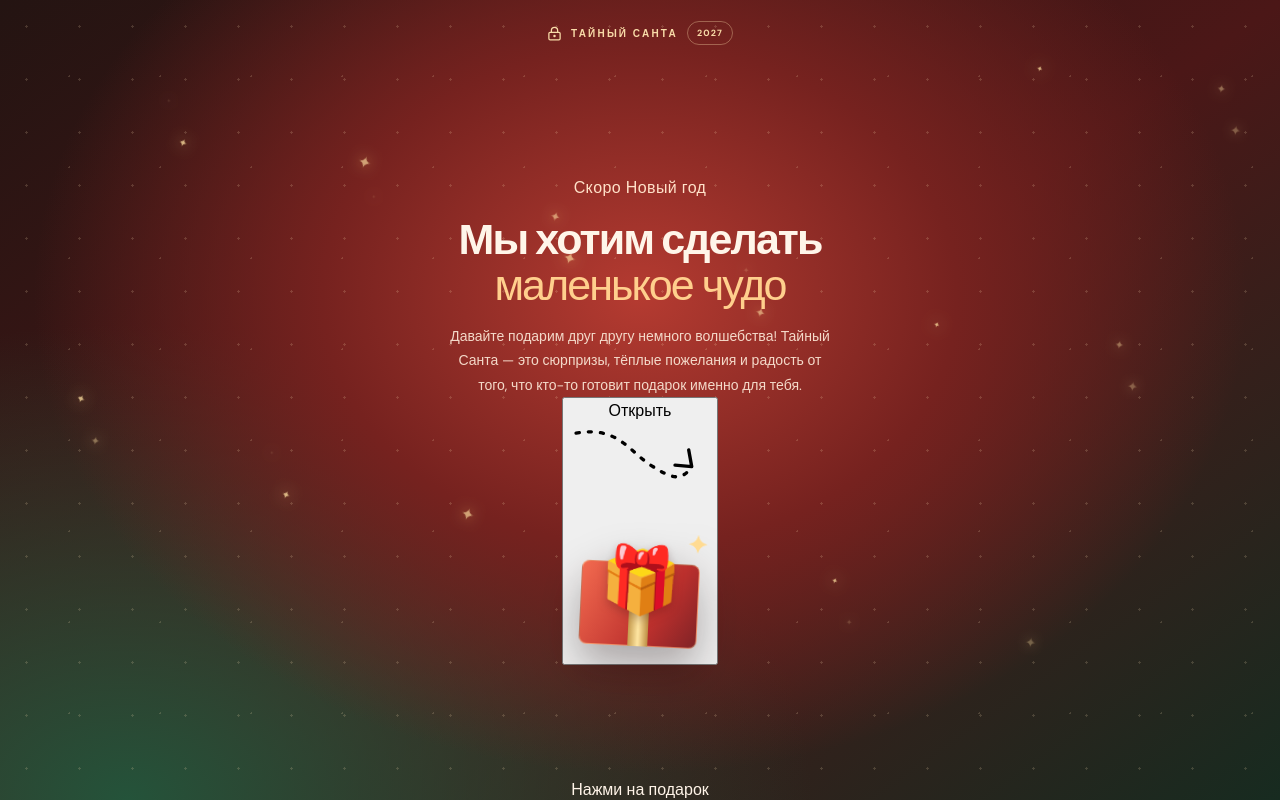
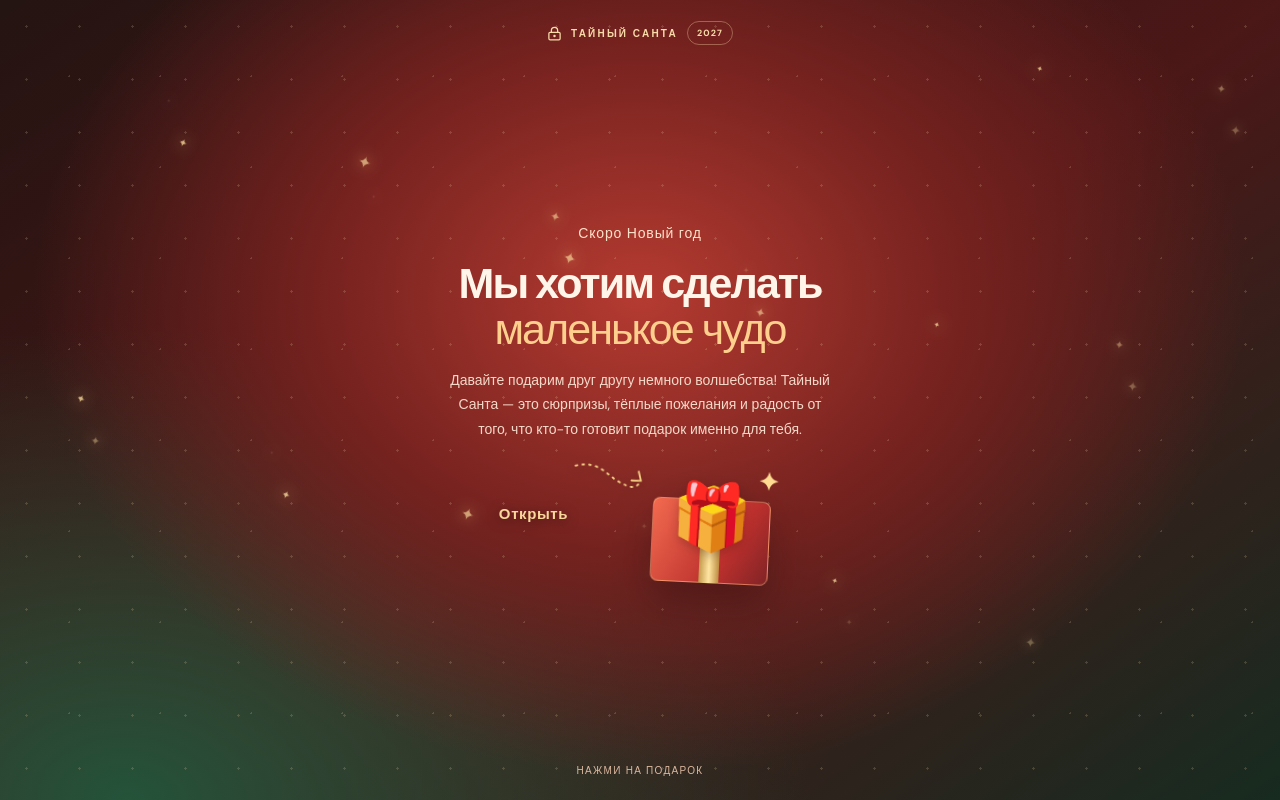
Before and after one commit to mesavin13-droid/tainy-santa, a Next.js app: page / in a window 1280 px wide. Shown: the top 800 px of the page. Built offline with nearby package versions, Linux system fonts and the light colour scheme; a web font is replaced by a local one.

Commit message:
Animate gift opening and style dotted gold arrow

```diff
--- a/app/globals.css
+++ b/app/globals.css
@@ -499,3 +499,25 @@ footer .brand-mark{background:#ffffff08;border-color:#b98759;color:#f0ce8d}
 .welcome-message{max-width:390px;font-size:14px;line-height:1.75;color:#f4d9c9;margin:0 auto;}
 .lock-enter{width:min(360px,100%);cursor:pointer;touch-action:manipulation;}
 .newyear-thanks{font-size:14px;font-weight:700;color:#ffe3a6;margin:-8px 0 22px;}
+
+/* Clickable holiday gift */
+.gift-open-trigger{position:relative;z-index:4;display:flex;align-items:center;justify-content:center;gap:4px;margin-top:18px;padding:0 8px 4px;border:0;background:transparent;color:#f7d89a;cursor:pointer;touch-action:manipulation;appearance:none;-webkit-tap-highlight-color:transparent}
+.gift-open-trigger:focus-visible{outline:2px solid #ffe6ae;outline-offset:8px;border-radius:18px}
+.gift-open-trigger:disabled{cursor:default}
+.gift-open-label{font-size:15px;font-weight:700;letter-spacing:.04em;text-shadow:0 2px 12px #17070680;transform:translateY(-15px)}
+.gift-dotted-arrow{width:78px;height:48px;overflow:visible;align-self:flex-start;margin:0 -9px 0 -2px;color:#f3cd82;filter:drop-shadow(0 2px 5px #1a070740);animation:arrow-point 1.7s ease-in-out infinite}
+.gift-open-trigger .lock-gift{margin:0 0 0 -2px;flex:0 0 140px;transition:filter .3s,transform .3s}
+.gift-open-trigger:hover .lock-gift{filter:drop-shadow(0 22px 25px #16060670);transform:translateY(-4px) scale(1.025)}
+.gift-open-trigger.is-opening .lock-gift{animation:gift-opening .95s cubic-bezier(.2,.75,.25,1) forwards}
+.gift-open-trigger.is-opening .lock-gift span{animation:gift-lid-magic .95s ease-in-out forwards}
+.gift-open-trigger.is-opening .gift-dotted-arrow{opacity:0;transition:opacity .2s}
+.gift-open-caption{position:relative;z-index:3;margin:0 0 calc(env(safe-area-inset-bottom,0px) + 23px);font-size:10px;letter-spacing:.13em;text-transform:uppercase;color:#edc7ad;opacity:.9}
+.welcome-content .welcome-message{margin-bottom:0}
+.welcome-content .lock-date{font-size:14px;letter-spacing:.06em}
+.welcome-content .lock-gift{margin-top:8px}
+.newyear-thanks{font-size:14px;font-weight:700;color:#ffe3a6;margin:-8px 0 22px}
+@keyframes arrow-point{0%,100%{transform:translate(0,0) rotate(0);opacity:.75}50%{transform:translate(3px,-4px) rotate(-3deg);opacity:1}}
+@keyframes gift-opening{0%{transform:scale(1) rotate(0);filter:drop-shadow(0 20px 20px #16060650)}35%{transform:scale(1.1) rotate(-5deg)}62%{transform:scale(1.17) rotate(5deg);filter:drop-shadow(0 0 30px #ffdb92)}100%{transform:scale(.72) translateY(-20px);opacity:.15;filter:drop-shadow(0 0 42px #ffdb92)}}
+@keyframes gift-lid-magic{0%{transform:translateY(-8px) rotate(0) scale(1)}35%{transform:translateY(-22px) rotate(-15deg) scale(1.15)}65%{transform:translateY(-38px) rotate(16deg) scale(1.22)}100%{transform:translateY(-52px) rotate(24deg) scale(1.25);opacity:0}}
+@media(max-width:420px){.gift-open-trigger{gap:0;margin-top:10px}.gift-open-label{font-size:14px}.gift-dotted-arrow{width:62px;margin-left:-4px;margin-right:-12px}.gift-open-trigger .lock-gift{flex-basis:125px;transform:scale(.94);transform-origin:left center}.gift-open-caption{margin-bottom:calc(env(safe-area-inset-bottom,0px) + 16px)}}
+@media(prefers-reduced-motion:reduce){.gift-dotted-arrow{animation:none}.gift-open-trigger.is-opening .lock-gift,.gift-open-trigger.is-opening .lock-gift span{animation-duration:.3s}}
```
